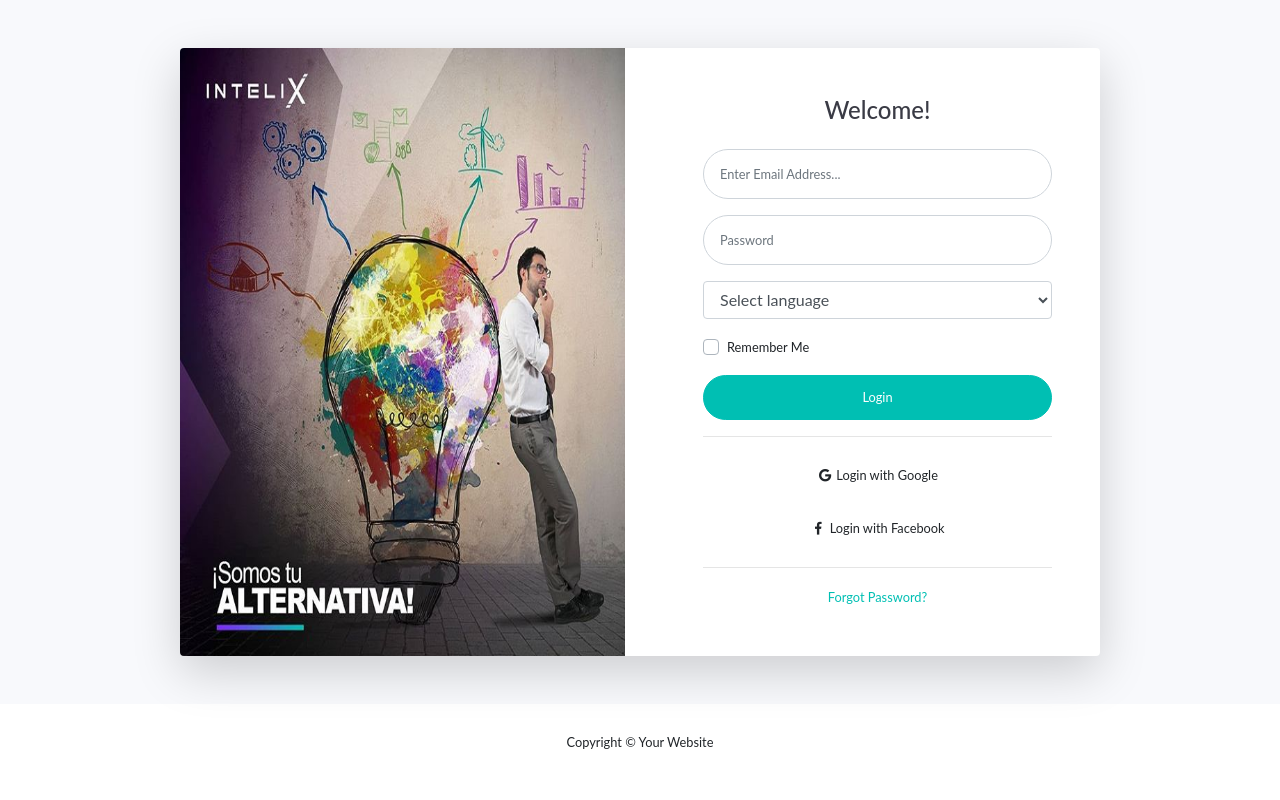
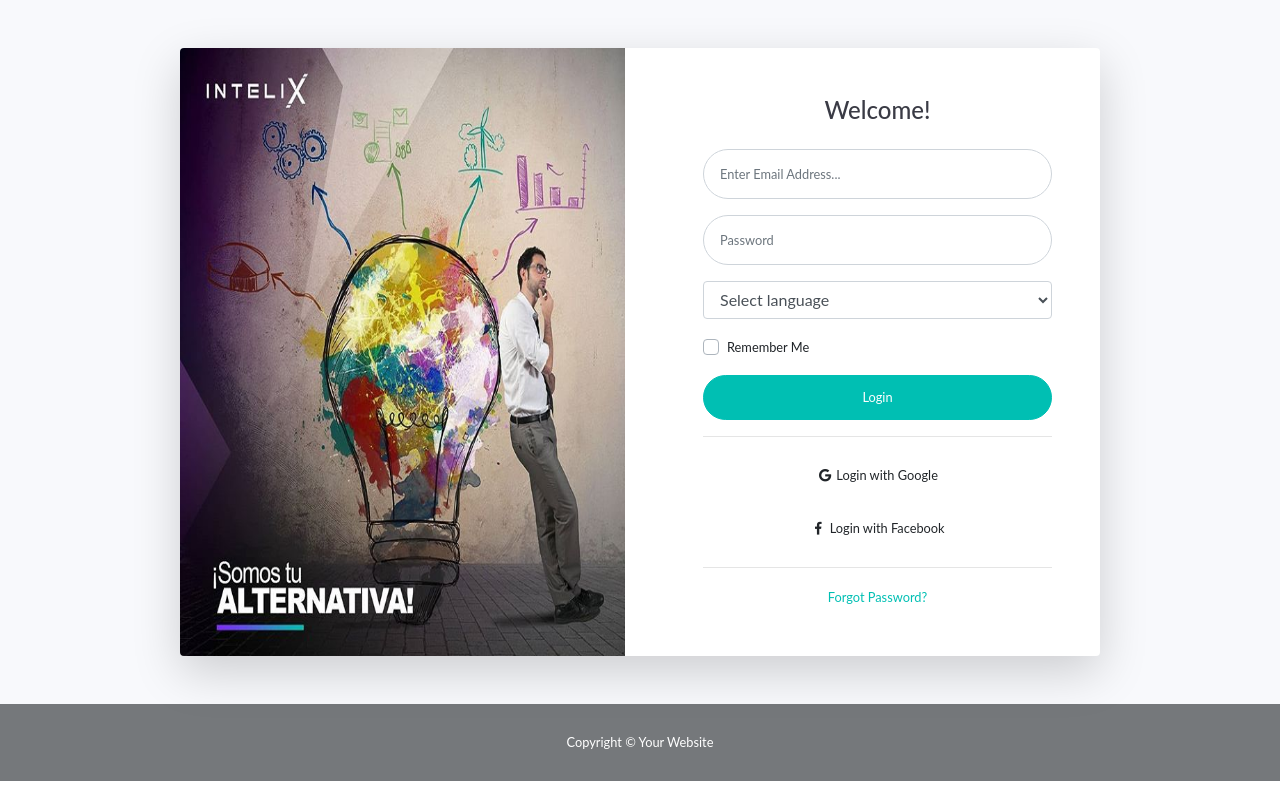
Before and after one commit to josue1497/agbox_s, a PHP site: page /Layouts/intelix_todo/footer in a window 1280 px wide. Run offline with PHP 8.4, Linux system fonts and the light colour scheme; data that the repository does not hold is empty; some libraries are stand-ins or nearby versions.

Commit message:
Modificacion visual partiendo de la imagen corporativa de INTELIX, añadiendo un boostrap modificado, mejoras visuales de las grillas y se añadieron font awesome a los botones de accion

```diff
--- a/application/views/Layouts/intelix_todo/footer.php
+++ b/application/views/Layouts/intelix_todo/footer.php
@@ -1,6 +1,6 @@
-<footer class="sticky-footer bg-white">
+<footer class="sticky-footer bg-secondary w-100">
 	<div class="container my-auto">
-	  <div class="copyright text-center my-auto">
+	  <div class="copyright text-center my-auto text-white">
 		<span>Copyright &copy; Your Website <?php echo @date('Y'); ?></span>
 	  </div>
 	</div>
```
